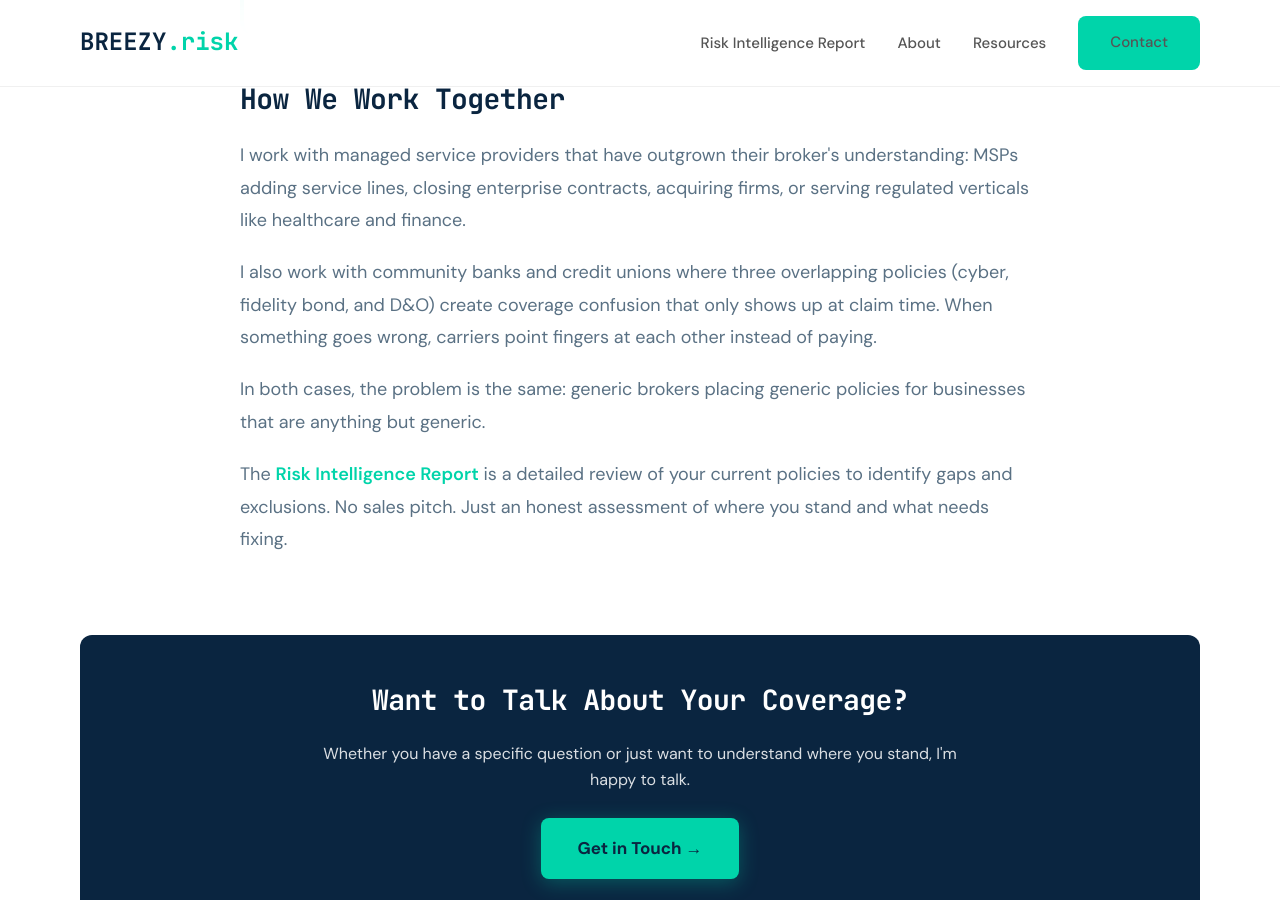
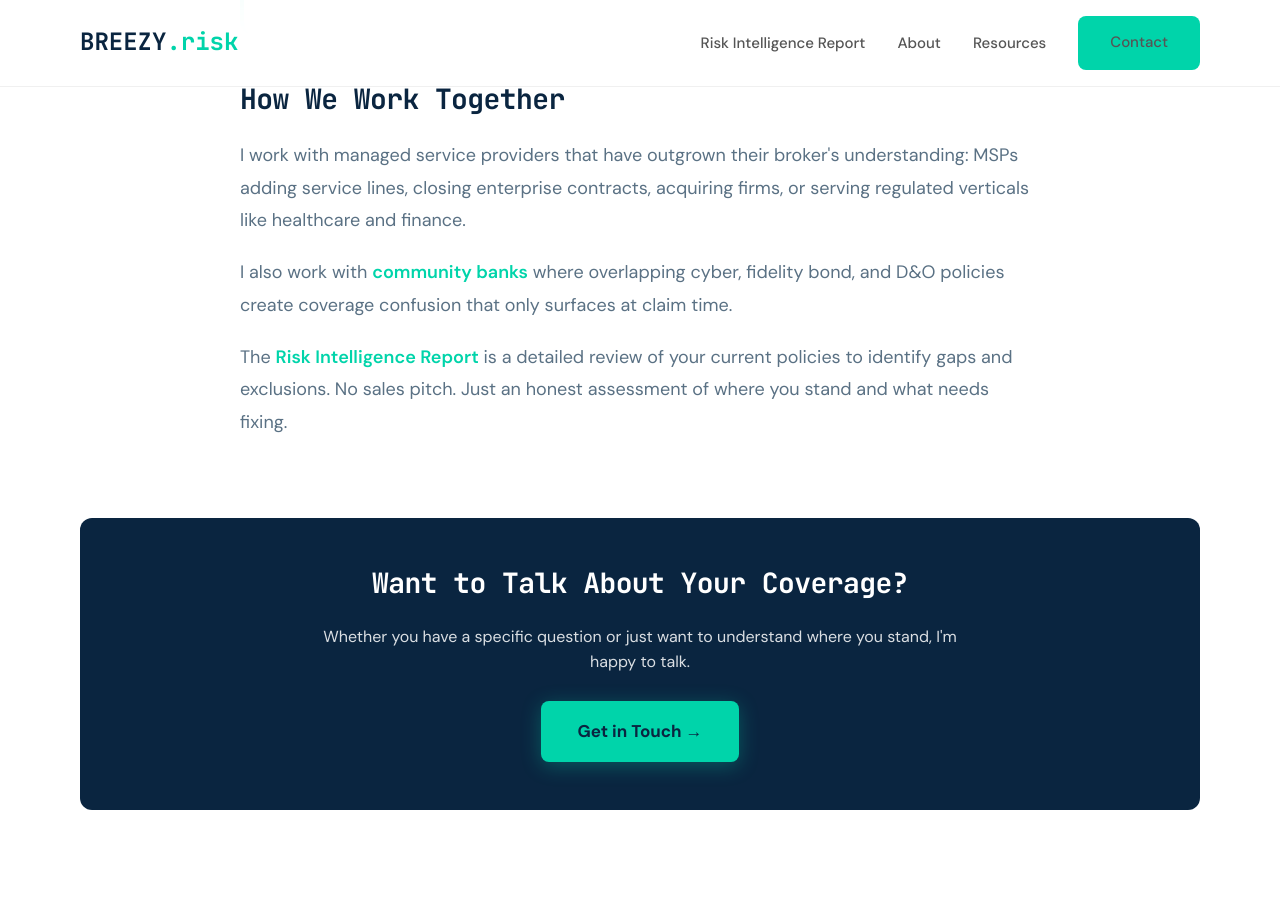
Before and after one commit to joeproe1/breezyins.com, a Jekyll site: the page built from about.html, in a window 1280 px wide and 900 px high, scrolled down 1817 px. Built offline with Jekyll 4.4.1, drawn with Linux system fonts in a browser that asks for light colours; some of the changed text lies outside the part shown.

Commit message:
Add Community Banks to nav dropdown, make About page MSP-primary
Nav: Community Banks added to Resources dropdown (before FAQ).
About: subtitle and meta now MSP-only, bank paragraph shortened to
one sentence with link to dedicated landing page.

Co-Authored-By: Claude Opus 4.6 <noreply@anthropic.com>

```diff
--- a/_includes/nav.html
+++ b/_includes/nav.html
@@ -18,6 +18,7 @@
                         <li><a href="{{ '/insights/' | relative_url }}">Insights</a></li>
                         <li><a href="{{ '/coverage-gaps-framework/' | relative_url }}">Coverage Gaps</a></li>
                         <li><a href="{{ '/msp-insurance-assessment/' | relative_url }}">Coverage Quiz</a></li>
+                        <li><a href="{{ '/community-bank-insurance/' | relative_url }}">Community Banks</a></li>
                         <li><a href="{{ '/faq/' | relative_url }}">FAQ</a></li>
                     </ul>
                 </li>
--- a/about.html
+++ b/about.html
@@ -1,7 +1,7 @@
 ---
 layout: page
 title: "Joerg Proeve | Founder"
-description: "20 years in insurance (Chubb, CNA, cyber MGA). Cybersecurity background. I help managed service providers and community banks find the gaps between their contracts and their coverage."
+description: "20 years in insurance (Chubb, CNA, cyber MGA). Cybersecurity background. I help managed service providers find the gaps between their contracts and their coverage."
 permalink: /about/
 image: /assets/images/joerg-portrait.jpg
 ---
@@ -48,7 +48,7 @@ image: /assets/images/joerg-portrait.jpg
   "jobTitle": "Founder & Principal Risk Advisor",
   "url": "https://breezyins.com/about/",
   "image": "https://breezyins.com/assets/images/joerg-portrait.jpg",
-  "description": "Insurance risk advisor for managed service providers and community banks. 20+ years in insurance at Chubb, CNA, and cyber MGA. Cybersecurity background.",
+  "description": "Insurance risk advisor for managed service providers. 20+ years in insurance at Chubb, CNA, and cyber MGA. Cybersecurity background.",
   "worksFor": {
     "@type": "Organization",
     "name": "Breezy Risk Advisors",
@@ -76,7 +76,7 @@ image: /assets/images/joerg-portrait.jpg
         <h1>About Joerg Proeve</h1>
         <p class="subtitle">Founder &amp; Principal Risk Advisor</p>
         <p style="text-align: center; font-size: 18px; color: #5A7184; margin-bottom: 40px; max-width: 700px; margin-left: auto; margin-right: auto;">
-            I help managed service providers and community banks find the gaps between their contracts and their coverage.
+            I help managed service providers find the gaps between their contracts and their coverage.
         </p>
 
         <div class="bio-content">
@@ -100,8 +100,7 @@ image: /assets/images/joerg-portrait.jpg
 
             <h2>How We Work Together</h2>
             <p>I work with managed service providers that have outgrown their broker's understanding: MSPs adding service lines, closing enterprise contracts, acquiring firms, or serving regulated verticals like healthcare and finance.</p>
-            <p>I also work with community banks and credit unions where three overlapping policies (cyber, fidelity bond, and D&O) create coverage confusion that only shows up at claim time. When something goes wrong, carriers point fingers at each other instead of paying.</p>
-            <p>In both cases, the problem is the same: generic brokers placing generic policies for businesses that are anything but generic.</p>
+            <p>I also work with <a href="{{ '/community-bank-insurance/' | relative_url }}">community banks</a> where overlapping cyber, fidelity bond, and D&O policies create coverage confusion that only surfaces at claim time.</p>
             <p>The <a href="{{ '/risk-intelligence-report/' | relative_url }}">Risk Intelligence Report</a> is a detailed review of your current policies to identify gaps and exclusions. No sales pitch. Just an honest assessment of where you stand and what needs fixing.</p>
 
 
```
